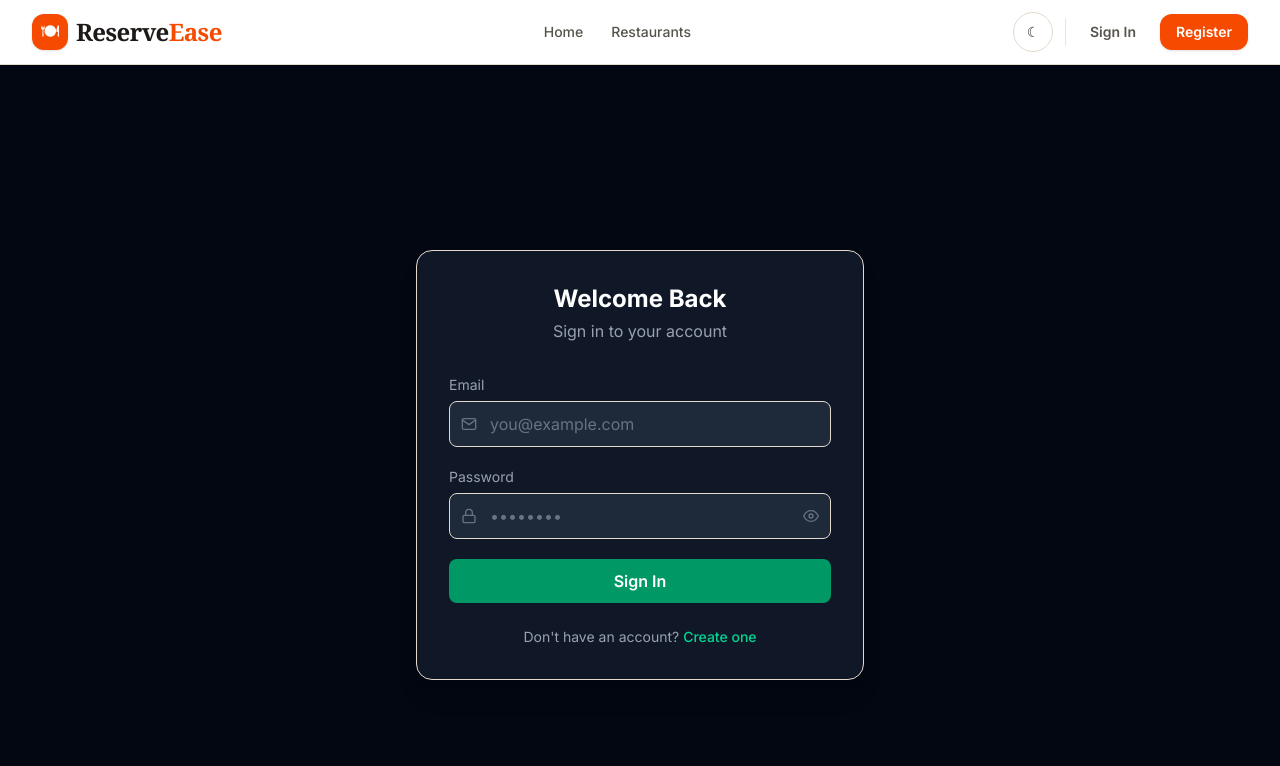
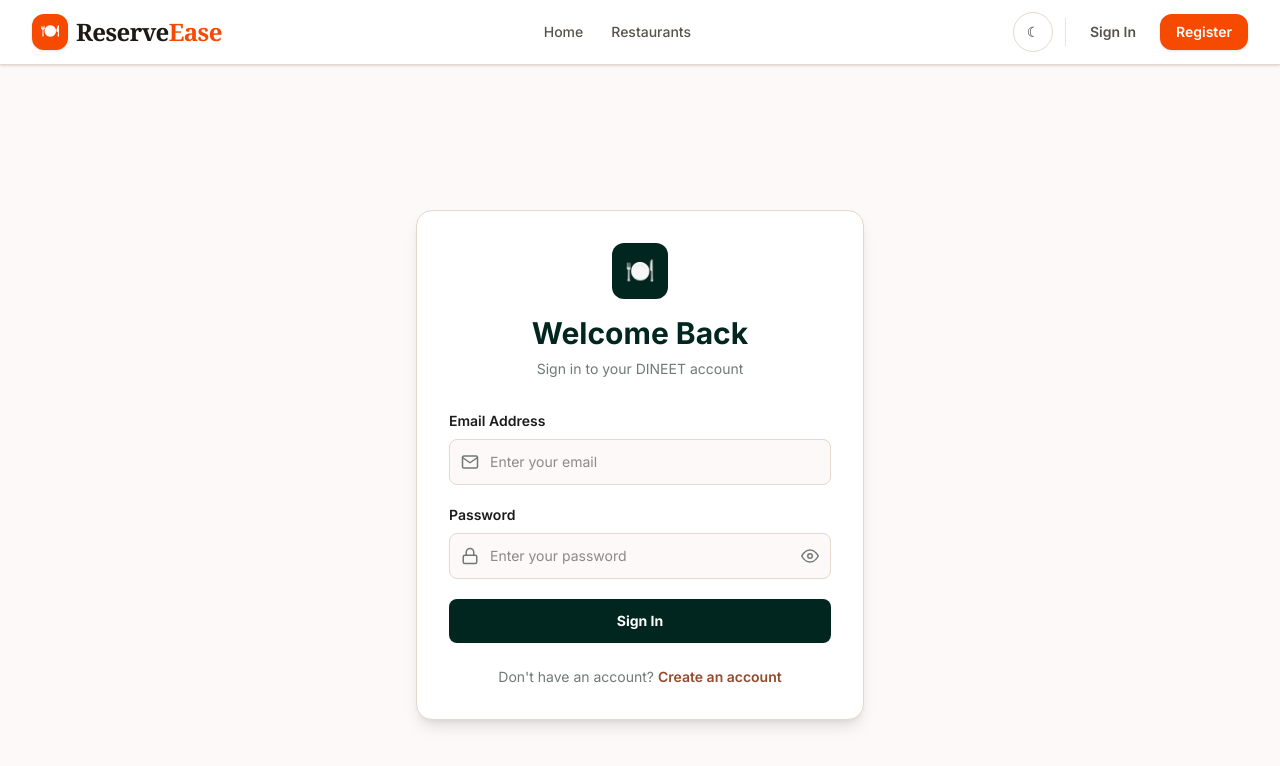
Before and after one commit to Hermela-Mezgebu/Restaurant, a Next.js app in the folder frontend/: page /login in a window 1280 px wide. Shown: the top 766 px of the page. Built offline with nearby package versions, Linux system fonts and the light colour scheme; no server answers.

Commit message:
Redirect staff users to staff dashboard

```diff
--- a/frontend/src/app/login/page.tsx
+++ b/frontend/src/app/login/page.tsx
@@ -1,104 +1,178 @@
-'use client';
+"use client";
 
-import { useState } from 'react';
-import { useRouter } from 'next/navigation';
-import Link from 'next/link';
-import { login } from '@/lib/auth';
-import { FiMail, FiLock, FiEye, FiEyeOff } from 'react-icons/fi';
+import { useState } from "react";
+import { useRouter } from "next/navigation";
+import Link from "next/link";
+import { login } from "@/lib/auth";
+import { FiMail, FiLock, FiEye, FiEyeOff } from "react-icons/fi";
 
 export default function LoginPage() {
 const router = useRouter();
-  const [email, setEmail] = useState('');
-  const [password, setPassword] = useState('');
+
+const [email, setEmail] = useState("");
+const [password, setPassword] = useState("");
 const [showPassword, setShowPassword] = useState(false);
-  const [error, setError] = useState('');
+const [error, setError] = useState("");
 const [loading, setLoading] = useState(false);
 
-  const handleSubmit = async (e: React.FormEvent) => {
+const handleSubmit = async (e: React.FormEvent<HTMLFormElement>) => {
 e.preventDefault();
-    setError('');
+
+setError("");
 setLoading(true);
+
 try {
+  // Login through the existing Laravel authentication system.
+  // The returned user contains the user's role.
   const user = await login(email, password);
-      const redirect = user.role === 'admin' ? '/admin' : user.role === 'staff' ? '/dashboard' : '/restaurants';
-      router.push(redirect);
+
+  /*
+   * Role-based redirect:
+   *
+   * admin -> /admin
+   * staff -> /staff
+   * diner -> /restaurants
+   */
+  if (user.role === "admin") {
+    router.replace("/admin");
+  } else if (user.role === "staff") {
+    router.replace("/staff");
+  } else {
+    router.replace("/restaurants");
+  }
 } catch (err: any) {
-      setError(err.response?.data?.message || 'Invalid email or password');
+  console.error("Login error:", err);
+
+  setError(
+    err?.response?.data?.message ||
+      err?.message ||
+      "Invalid email or password"
+  );
 } finally {
   setLoading(false);
 }
+
+
 };
 
-  return (
-    <div className="min-h-screen flex items-center justify-center bg-gray-950 px-4">
-      <div className="w-full max-w-md">
-        <div className="bg-gray-900 rounded-2xl p-8 shadow-xl border border-gray-800">
-          <div className="text-center mb-8">
-            <h1 className="text-2xl font-bold text-white">Welcome Back</h1>
-            <p className="text-gray-400 mt-1">Sign in to your account</p>
+return ( <main className="min-h-screen bg-[#fcf9f8] flex items-center justify-center px-4"> <div className="w-full max-w-md"> <div className="bg-white rounded-2xl shadow-lg border border-[#ebe7e7] p-8">
+{/* Logo / Header */} <div className="text-center mb-8"> <div className="mx-auto mb-4 h-14 w-14 rounded-xl bg-[#01261f] flex items-center justify-center"> <span className="text-white text-2xl">🍽️</span> </div>
+
+        <h1 className="text-3xl font-bold text-[#01261f]">
+          Welcome Back
+        </h1>
+
+        <p className="mt-2 text-sm text-[#717976]">
+          Sign in to your DINEET account
+        </p>
       </div>
 
+      {/* Error */}
       {error && (
-            <div className="bg-red-900/30 border border-red-700 text-red-300 px-4 py-3 rounded-lg mb-6 text-sm">
+        <div className="mb-5 rounded-lg bg-[#ffdad6] border border-[#ffb4ab] px-4 py-3 text-sm text-[#93000a]">
           {error}
         </div>
       )}
 
+      {/* Login Form */}
       <form onSubmit={handleSubmit} className="space-y-5">
+        {/* Email */}
         <div>
-              <label className="block text-sm text-gray-400 mb-1.5">Email</label>
+          <label
+            htmlFor="email"
+            className="block text-sm font-semibold text-[#1c1b1b] mb-2"
+          >
+            Email Address
+          </label>
+
           <div className="relative">
-                <FiMail className="absolute left-3 top-1/2 -translate-y-1/2 text-gray-500" />
+            <FiMail
+              className="absolute left-3 top-1/2 -translate-y-1/2 text-[#717976]"
+              size={18}
+            />
+
             <input
+              id="email"
               type="email"
               value={email}
               onChange={(e) => setEmail(e.target.value)}
+              placeholder="Enter your email"
+              autoComplete="email"
               required
-                  placeholder="you@example.com"
-                  className="w-full bg-gray-800 border border-gray-700 rounded-lg pl-10 pr-3 py-2.5 text-white placeholder-gray-500 focus:outline-none focus:ring-2 focus:ring-emerald-500 focus:border-transparent"
+              disabled={loading}
+              className="w-full rounded-lg border border-[#c1c8c4] bg-[#fcf9f8] py-3 pl-10 pr-4 text-sm text-[#1c1b1b] outline-none transition focus:border-[#01261f] focus:ring-2 focus:ring-[#c5eadf] disabled:opacity-60"
             />
           </div>
         </div>
 
+        {/* Password */}
         <div>
-              <label className="block text-sm text-gray-400 mb-1.5">Password</label>
+          <label
+            htmlFor="password"
+            className="block text-sm font-semibold text-[#1c1b1b] mb-2"
+          >
+            Password
+          </label>
+
           <div className="relative">
-                <FiLock className="absolute left-3 top-1/2 -translate-y-1/2 text-gray-500" />
+            <FiLock
+              className="absolute left-3 top-1/2 -translate-y-1/2 text-[#717976]"
+              size={18}
+            />
+
             <input
-                  type={showPassword ? 'text' : 'password'}
+              id="password"
+              type={showPassword ? "text" : "password"}
               value={password}
               onChange={(e) => setPassword(e.target.value)}
+              placeholder="Enter your password"
+              autoComplete="current-password"
               required
-                  placeholder="••••••••"
-                  className="w-full bg-gray-800 border border-gray-700 rounded-lg pl-10 pr-10 py-2.5 text-white placeholder-gray-500 focus:outline-none focus:ring-2 focus:ring-emerald-500 focus:border-transparent"
+              disabled={loading}
+              className="w-full rounded-lg border border-[#c1c8c4] bg-[#fcf9f8] py-3 pl-10 pr-12 text-sm text-[#1c1b1b] outline-none transition focus:border-[#01261f] focus:ring-2 focus:ring-[#c5eadf] disabled:opacity-60"
             />
+
             <button
               type="button"
-                  onClick={() => setShowPassword(!showPassword)}
-                  className="absolute right-3 top-1/2 -translate-y-1/2 text-gray-500 hover:text-gray-300"
+              onClick={() => setShowPassword((current) => !current)}
+              disabled={loading}
+              aria-label={
+                showPassword ? "Hide password" : "Show password"
+              }
+              className="absolute right-3 top-1/2 -translate-y-1/2 text-[#717976] hover:text-[#01261f] disabled:opacity-50"
             >
-                  {showPassword ? <FiEyeOff className="w-4 h-4" /> : <FiEye className="w-4 h-4" />}
+              {showPassword ? (
+                <FiEyeOff size={18} />
+              ) : (
+                <FiEye size={18} />
+              )}
             </button>
           </div>
         </div>
 
+        {/* Submit */}
         <button
           type="submit"
           disabled={loading}
-              className="w-full bg-emerald-600 hover:bg-emerald-700 text-white font-semibold py-2.5 rounded-lg transition disabled:opacity-50 disabled:cursor-not-allowed"
+          className="w-full rounded-lg bg-[#01261f] py-3 text-sm font-bold text-white transition hover:bg-[#1a3c34] disabled:cursor-not-allowed disabled:opacity-60"
         >
-              {loading ? 'Signing in...' : 'Sign In'}
+          {loading ? "Signing in..." : "Sign In"}
         </button>
       </form>
 
-          <p className="text-gray-400 text-center mt-6 text-sm">
-            Don&apos;t have an account?{' '}
-            <Link href="/register" className="text-emerald-400 hover:text-emerald-300 font-medium">
-              Create one
+      {/* Register */}
+      <div className="mt-6 text-center text-sm text-[#717976]">
+        Don't have an account?{" "}
+        <Link
+          href="/register"
+          className="font-semibold text-[#934a2d] hover:underline"
+        >
+          Create an account
         </Link>
-          </p>
       </div>
     </div>
   </div>
+</main>
+
 );
 }
```
Lines whose indentation alone changed are shown as unchanged.
